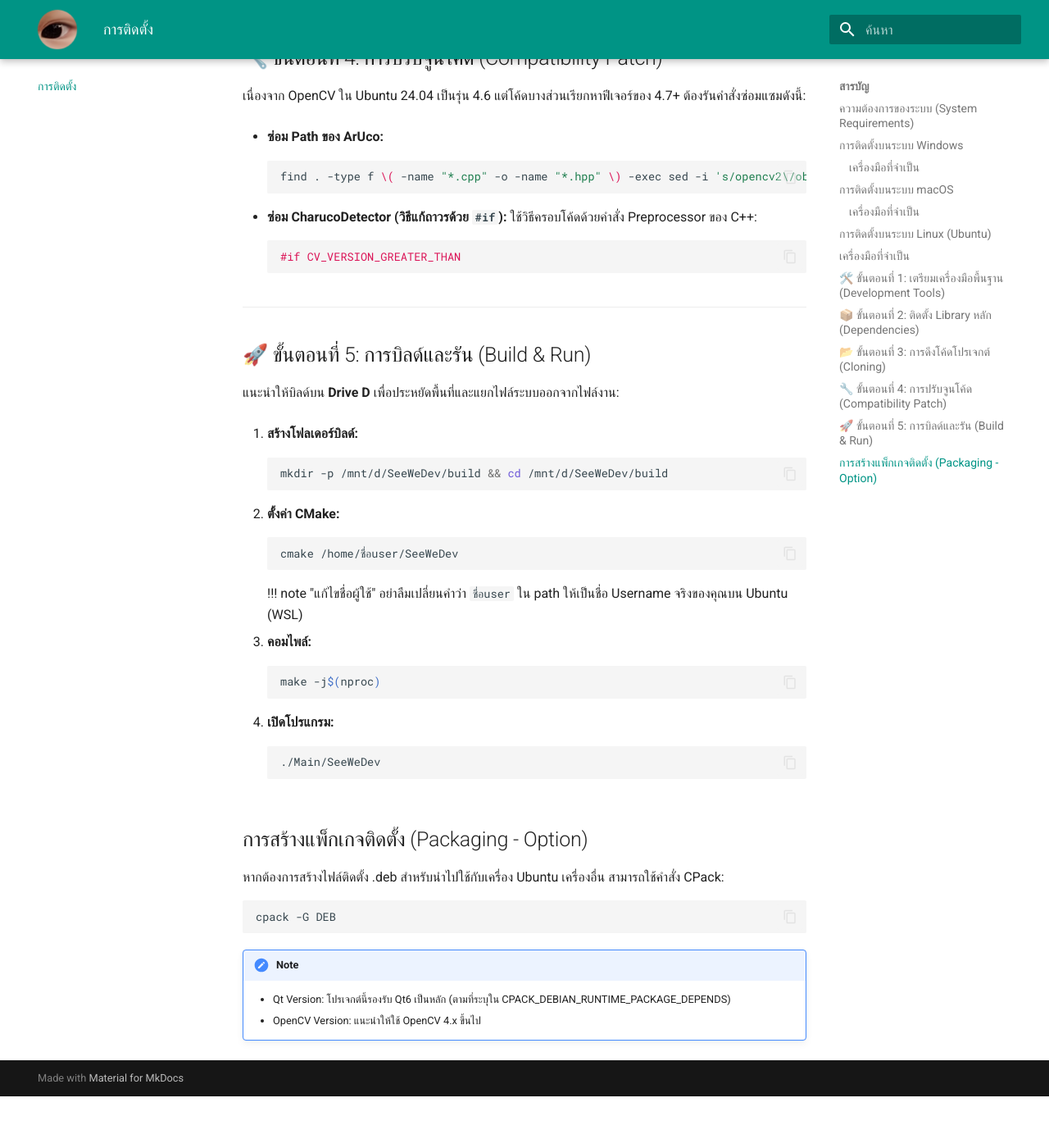
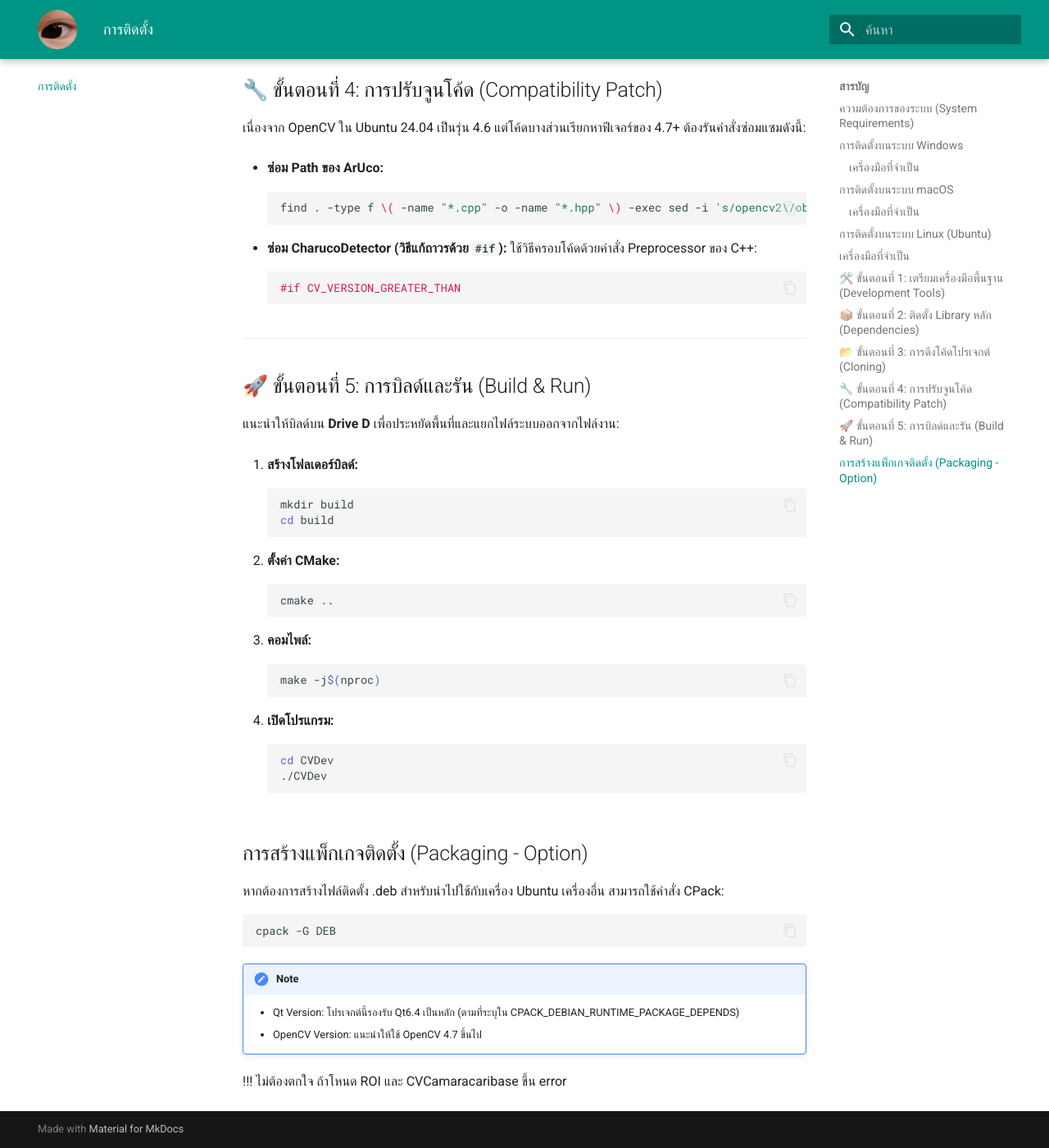
Before and after one commit to kawtommudd/CVDev-Manual, an MkDocs documentation site: the page built from docs/03_installation.md, in a window 1280 px wide and 1400 px high, scrolled down 3023 px. Shown: the whole window at 82% size. Built offline with MkDocs 1.6.1 and Material for MkDocs 9.7.7, drawn with Linux system fonts in a browser that asks for light colours; before the commit the page ends 4360 px from its top, so only the background shows below that; some of the changed text lies outside the part shown.

Commit message:
docs: อัปเดตเนื้อหาการติดตั้งและคอมไพล์

````diff
--- a/docs/03_installation.md
+++ b/docs/03_installation.md
@@ -91,7 +91,7 @@
 
 * **ติดตั้ง QtMqtt (ต้องบิลด์เอง):**
     ```bash
-    git clone [https://github.com/qt/qtmqtt.git](https://github.com/qt/qtmqtt.git) -b 6.4.2
+    git clone https://github.com/qt/qtmqtt.git -b 6.4.2
     cd qtmqtt && mkdir build && cd build
     cmake .. -DQT_NO_PACKAGE_VERSION_CHECK=TRUE
     make -j$(nproc) && sudo make install
@@ -107,7 +107,9 @@
 
 * **Clone แบบรวม Submodules:**
     ```bash
-    git clone --recursive [https://github.com/pbunnun/SeeWeDev.git](https://github.com/pbunnun/SeeWeDev.git)
+    cd
+    git clone --recursive https://github.com/pbunnun/SeeWeDev.git
+    cd SeeWeDev
     ```
 
 !!! warning "การยืนยันตัวตนบน GitHub"
@@ -137,15 +139,14 @@
 
 1. **สร้างโฟลเดอร์บิลด์:**
     ```bash
-    mkdir -p /mnt/d/SeeWeDev/build && cd /mnt/d/SeeWeDev/build
+    mkdir build
+    cd build
     ```
 
 2. **ตั้งค่า CMake:**
     ```bash
-    cmake /home/ชื่อuser/SeeWeDev
+    cmake ..
     ```
-    !!! note "แก้ไขชื่อผู้ใช้"
-        อย่าลืมเปลี่ยนคำว่า `ชื่อuser` ใน path ให้เป็นชื่อ Username จริงของคุณบน Ubuntu (WSL)
 
 3. **คอมไพล์:**
     ```bash
@@ -154,7 +155,8 @@
 
 4. **เปิดโปรแกรม:**
     ```bash
-    ./Main/SeeWeDev
+    cd CVDev
+    ./CVDev
     ```
 
 ## การสร้างแพ็กเกจติดตั้ง (Packaging - Option)
@@ -163,5 +165,8 @@
     cpack -G DEB
 
 !!! Note
-    - Qt Version: โปรเจกต์นี้รองรับ Qt6 เป็นหลัก (ตามที่ระบุใน CPACK_DEBIAN_RUNTIME_PACKAGE_DEPENDS)
-    - OpenCV Version: แนะนำให้ใช้ OpenCV 4.x ขึ้นไป
+    - Qt Version: โปรเจกต์นี้รองรับ Qt6.4 เป็นหลัก (ตามที่ระบุใน CPACK_DEBIAN_RUNTIME_PACKAGE_DEPENDS)
+    - OpenCV Version: แนะนำให้ใช้ OpenCV 4.7 ขึ้นไป
+
+!!! ไม่ต้องตกใจ
+    ถ้าโหนด ROI และ CVCamaracaribase ขึ้น error
````
Also changed, not shown: docs/07_examples.md (+1 -1 lines).
